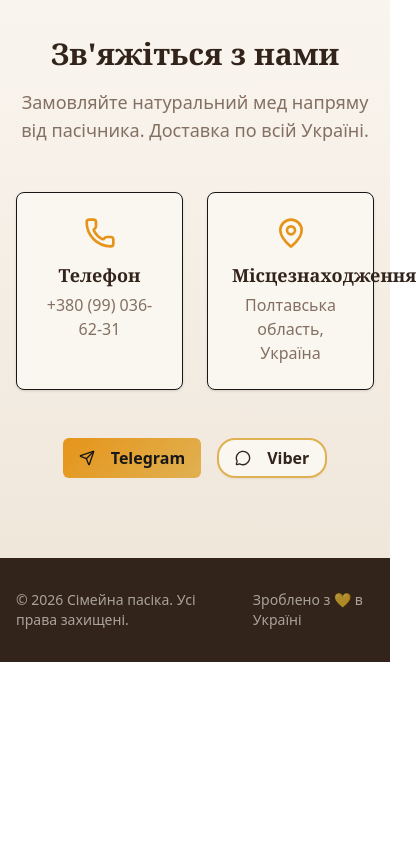
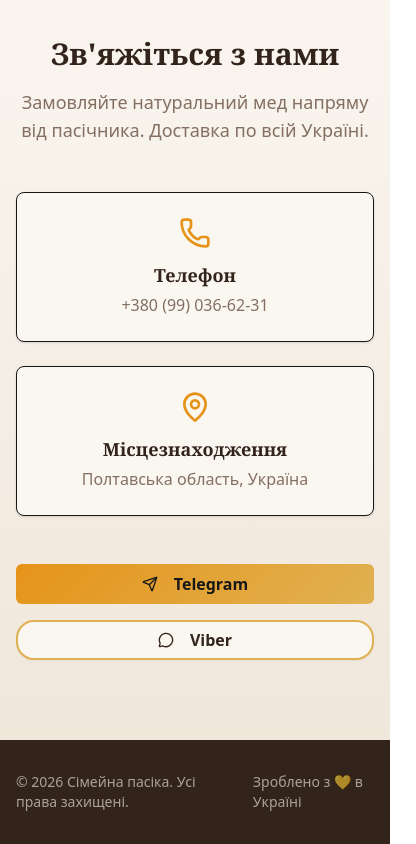
Before and after one commit to VitaliyPritula/family-apiary-website, a Next.js app: page / in a window 390 px wide. Shown: the part 3909-4753 px from the top of the page, 416 px wide, since content can reach past the window. Before the commit the page ends 4571 px from the top, so only its background shows below. Built offline with nearby package versions, Linux system fonts and the light colour scheme.

Commit message:
edit adaptive

```diff
--- a/src/app/components/section/ContactSection.tsx
+++ b/src/app/components/section/ContactSection.tsx
@@ -12,7 +12,7 @@ const ContactSection = () => {
           Замовляйте натуральний мед напряму від пасічника. Доставка по всій Україні.
         </p>
 
-        <div className="grid sm:grid-cols-2 gap-6 mb-12">
+        <div className="grid md:grid-cols-2 gap-6 mb-12">
           <div className="bg-[#faf6f0] rounded-lg p-6 shadow-sm border border-border">
             <Phone className="w-8 h-8 text-[#e69419] mx-auto mb-3" />
             <h3 className="font-display font-semibold text-lg mb-1 text-[#32241b]">Телефон</h3>
@@ -28,11 +28,11 @@ const ContactSection = () => {
           </div>
         </div>
 
-        <div className="flex flex-col sm:flex-row gap-4 justify-center">
+        <div className="flex flex-wrap md:flex-nowrap gap-4 justify-center">
           <Button
             asChild
             size="lg"
-            className="bg-[linear-gradient(135deg,_#e69419,_#e0b152)] text-primary-foreground font-semibold text-base px-8 hover:opacity-90 transition-opacity"
+            className="bg-[linear-gradient(135deg,_#e69419,_#e0b152)] w-full text-primary-foreground font-semibold text-base px-8 hover:opacity-90 transition-opacity"
           >
             <a href="https://t.me/+380990366231/" target="_blank" rel="noopener noreferrer">
               <Send className="w-5 h-5 mr-2" />
@@ -43,7 +43,7 @@ const ContactSection = () => {
             asChild
             size="lg"
             variant="outline"
-            className="border-2 border-[#e0b152] rounded-[18px]  bg-[#faf6f0] text-[#32241b] font-semibold text-base px-8 hover:bg-primary/10"
+            className="border-2 w-full border-[#e0b152] rounded-[18px]  bg-[#faf6f0] text-[#32241b] font-semibold text-base px-8 hover:bg-primary/10"
           >
             <a href="viber://chat?number=+380990366231/" target="_blank" rel="noopener noreferrer">
               <MessageCircle className="w-5 h-5 mr-2" />
--- a/tailwind.config.js
+++ b/tailwind.config.js
@@ -15,7 +15,7 @@ module.exports = {
     screens: {
       sm: "320px",
       // => @media (min-width: 320px) { ... }
-      md: "530px",
+      md: "767px",
       // => @media (min-width: 375px) { ... }
       lg: "920px",
       // => @media (min-width: 768px) { ... }
```
